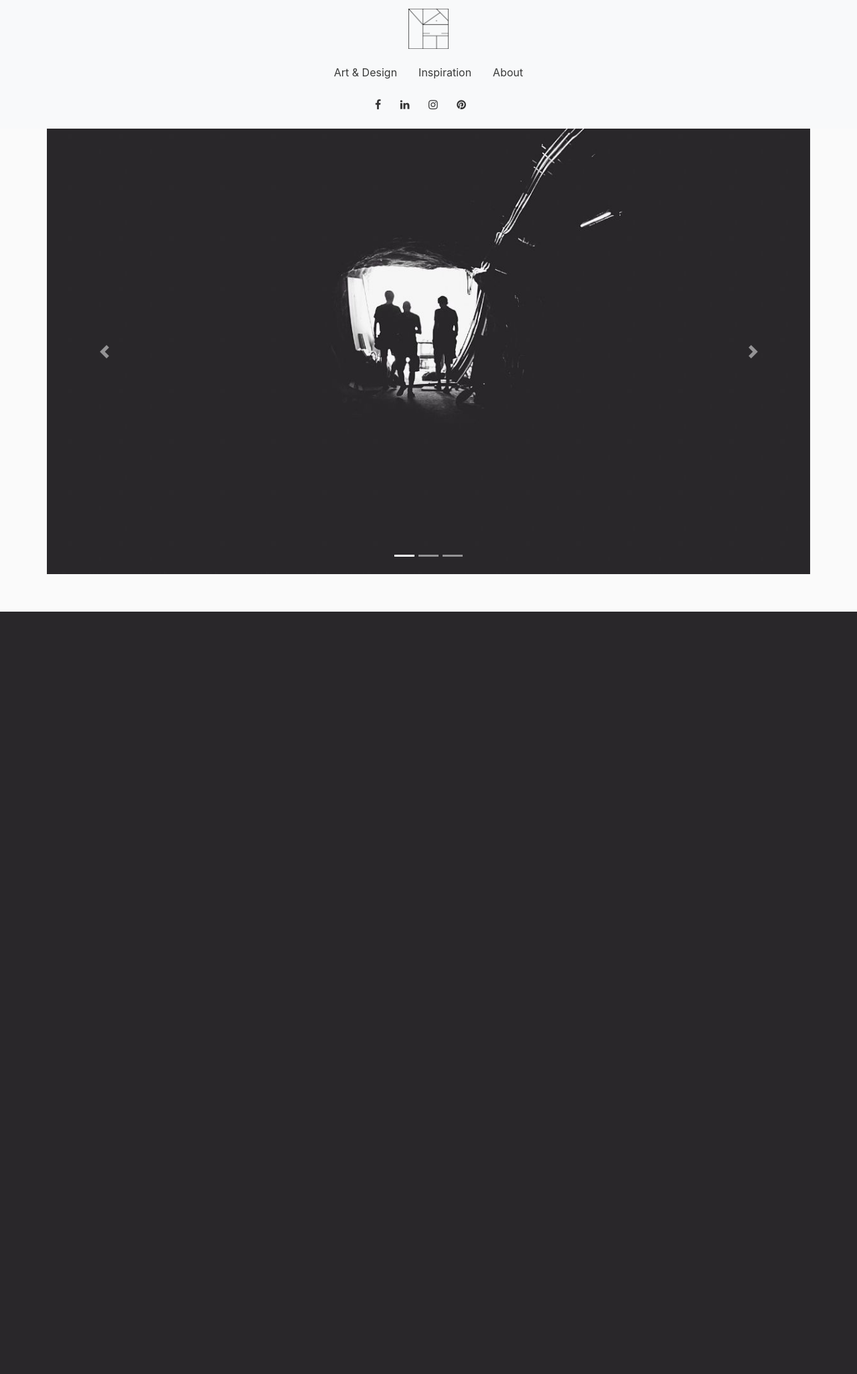
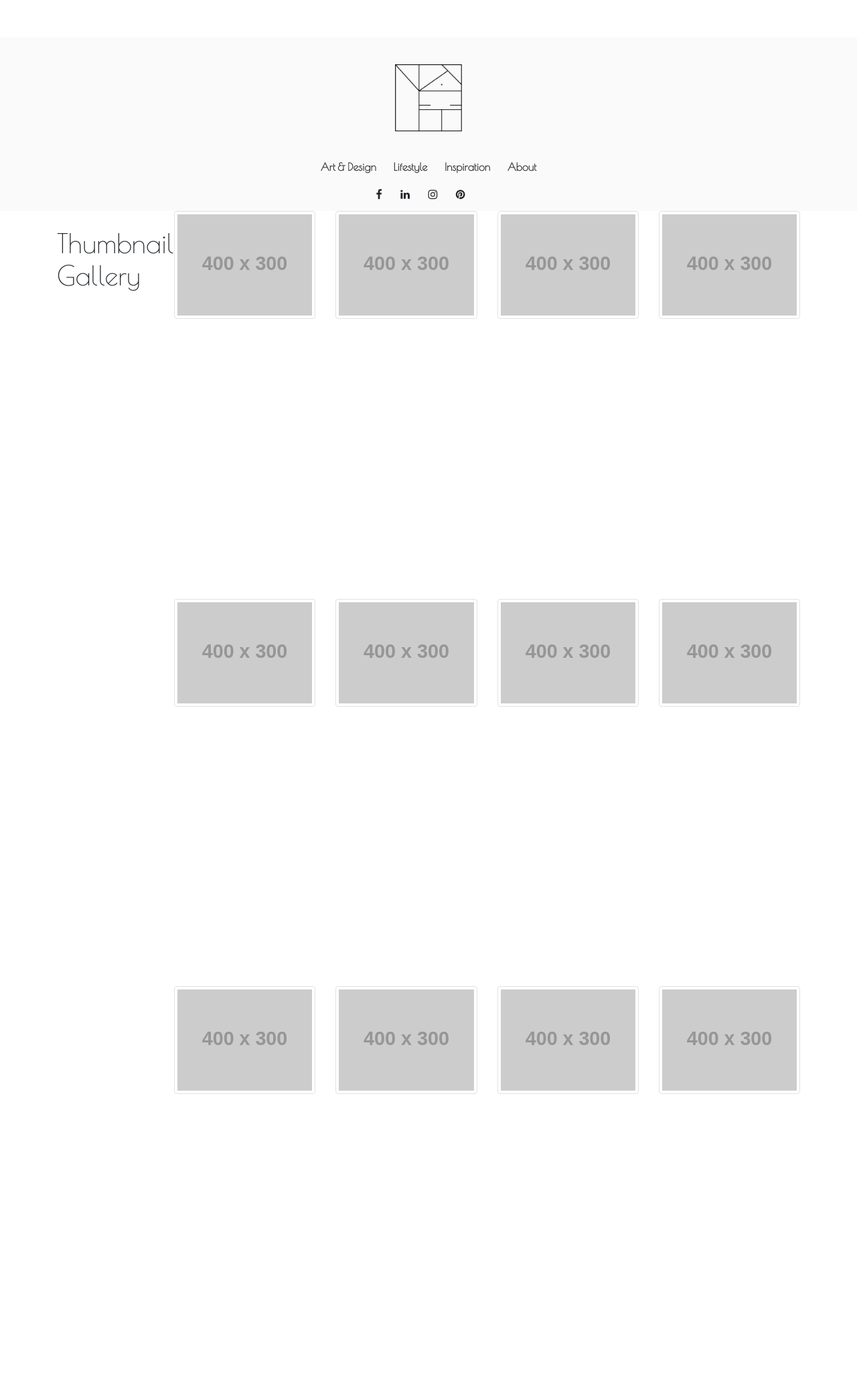
Before and after one commit to GennadiiTurutin/Nadia_blog, a Django app: page /Inspiration/ in a window 1280 px wide. Shown: the whole page at 67% size. Before the commit the page ends 913 px from the top, so only its background shows below. Run offline with Django 3.2, Linux system fonts and the light colour scheme; grey boxes labelled with a size stand in for pictures from a placeholder-image service; some libraries are stand-ins or nearby versions.

Commit message:
Work on style

```diff
--- a/blog/static/blog/main.css
+++ b/blog/static/blog/main.css
@@ -1,5 +1,5 @@
 body {
-  background: #fafafa;
+  background: white;
   color: #333333;
   margin-top: 5rem;
 }
@@ -13,7 +13,7 @@ ul {
 }
 
 .bg-steel {
-  background-color: #5f788a;
+  background-color: white;
 }
 
 .site-header .navbar-nav .nav-link {
--- a/blog/templates/blog/base.html
+++ b/blog/templates/blog/base.html
@@ -1,11 +1,53 @@
 <style>
+
+nav {
+	background-color: #fafafa;
+	margin-bottom: 0%;
+
+}
+
+.nav-item {
+    font-size: 1rem;
+    font-weight: bold;
+    padding: 0.3rem;
+  }
+
 .nav-link {
   color: #393A39;
 }
 .nav-link:hover {
   color: #8D928D;
 }
+
+.logo {
+  position: sticky;
+  display: flex;
+  justify-content: center;
+  background-color: #fafafa;
+}
+
+.logo img {
+	 margin-bottom: 20%;
+     margin-top: 40%;
+}
+
+* {
+    font-family: 'Poiret One', cursive;
+}
+
+.navbar-toggler {
+    position: relative;
+    width: 100%;
+    margin: 0 auto !important;
+}
+
+
+#socIcons {
+    transition: 10s; /* Transition effect when sliding down (and up) */
+}
+
 </style>
+
 
 {% load static %}
 <!DOCTYPE html>
@@ -16,29 +58,52 @@
 <meta name="viewport" content="width=device-width, initial-scale=1, shrink-to-fit=no">
 <!-- Bootstrap CSS -->
 <link rel="stylesheet" href="https://maxcdn.bootstrapcdn.com/bootstrap/4.0.0/css/bootstrap.min.css" integrity="sha384-Gn5384xqQ1aoWXA+058RXPxPg6fy4IWvTNh0E263XmFcJlSAwiGgFAW/dAiS6JXm" crossorigin="anonymous">
-<link rel="stylesheet" type="text/css" href="{% static 'blog/main.css' %}">
 <link rel="stylesheet" href="https://cdnjs.cloudflare.com/ajax/libs/font-awesome/4.7.0/css/font-awesome.min.css">
+<link href="https://fonts.googleapis.com/css?family=Poiret+One" rel="stylesheet">
+
 </head>
 
 <body>
-<header class="site-header">
 
-<nav class="navbar navbar-expand-md navbar-dark bg-steel fixed-top bg-light" style="position: absolute;">
-<a class="nav-item nav-link navbar-brand mx-md-auto mr-auto" href="/"><img src="/media/logo.png" width="60" alt="logo"></a>
-</nav>
 
-<nav class="navbar navbar-expand-md navbar-dark bg-steel fixed-top bg-light" style="position: relative;">
-<div class="d-md-flex d-block flex-row mx-md-auto mx-0">
+<div class="logo">
+	<a href="/">
+		<img src="/media/logo.png" width="100" alt="logo">
+	</a>
+</div>
+
+<nav class="navbar navbar-expand-md sticky-top">
+<button class="navbar-toggler navbar-toggler-right" type="button" data-toggle="collapse" data-target="#navbarResponsive" aria-controls="navbarResponsive" aria-expanded="false" aria-label="Toggle navigation" style="font-size: 20px;">
+MENU
+<i class="fa fa-bars"></i>
+</button>
+
+
+
+            <div class="collapse navbar-collapse" id="navbarResponsive">
+            <div class="container">
+            <div class="row">
+            <div class="col-lg-12 col-md-12 col-sm-12" style="text-align: center;">
+            <div class="container" style="display: block;">
+            <ul class="navbar-nav mx-md-auto mr-auto">
+                <li class="nav-item" >
                     <a class="nav-item nav-link" href="{% url 'blog-art_design' %}">Art & Design</a>
+                </li>
+                <li class="nav-item">
+                    <a class="nav-item nav-link" href="{% url 'blog-art_design' %}">Lifestyle</a>
+                </li>
+                <li class="nav-item">
                     <a class="nav-item nav-link" href="{% url 'blog-inspiration' %}">Inspiration</a>
+                </li>
+                <li class="nav-item">
                     <a class="nav-item nav-link" href="{% url 'blog-about' %}">About</a>
+                </li>
+            </ul>
             </div>
-</nav>
-
-<nav class="navbar navbar-expand-md navbar-dark bg-steel fixed-top bg-light" style="position: relative;">
-<div class=" d-md-flex d-block flex-row mx-md-auto mx-0">
+            <div class="col-lg-12 col-md-12 col-sm-12" id="socIcons" style="text-align: center;">
+            <ul class="navbar-nav mx-md-auto mr-auto"  style="display: inline-block;">
+            <li class="nav-item">
         	<!--Facebook -->
-<p>
             <a class="fb-ic"><i class="fa fa-facebook white-text mr-4"> </i></a>
             <!--Linkedin -->
             <a class="li-ic"><i class="fa fa-linkedin white-text mr-4"> </i></a>
@@ -46,11 +111,17 @@
             <a class="ins-ic"><i class="fa fa-instagram white-text mr-4"> </i></a>
             <!--Pinterest-->
             <a class="fb-ic"><i class="fa fa-pinterest white-text mr-4"> </i></a>
-</p>
+            </li>
+            </ul>
+            </div>
+
+            </div>
+            </div>
+            </div>
+
             </div>
 </nav>
 
-</header>
 
 {% block content %}{% endblock %}
 
@@ -58,6 +129,24 @@
 <script src="https://code.jquery.com/jquery-3.2.1.slim.min.js" integrity="sha384-KJ3o2DKtIkvYIK3UENzmM7KCkRr/rE9/Qpg6aAZGJwFDMVNA/GpGFF93hXpG5KkN" crossorigin="anonymous"></script>
 <script src="https://cdnjs.cloudflare.com/ajax/libs/popper.js/1.12.9/umd/popper.min.js" integrity="sha384-ApNbgh9B+Y1QKtv3Rn7W3mgPxhU9K/ScQsAP7hUibX39j7fakFPskvXusvfa0b4Q" crossorigin="anonymous"></script>
 <script src="https://maxcdn.bootstrapcdn.com/bootstrap/4.0.0/js/bootstrap.min.js" integrity="sha384-JZR6Spejh4U02d8jOt6vLEHfe/JQGiRRSQQxSfFWpi1MquVdAyjUar5+76PVCmYl" crossorigin="anonymous"></script>
+<script type="text/javascript">
+
+       $(document).ready(function(){
+            var banner = $("#socIcons");
+             var bannerStartHeight = $("#socIcons").height();
+            $(window).scroll(function(){
+                var scroll = $(window).scrollTop();
+                console.log("SCROLL: "+scroll)
+                console.log("BANNER HEIGHT:"+banner.height())
+                console.log("BANNER START HEIGHT: "+bannerStartHeight)
+                if (scroll >= bannerStartHeight){
+                    $("#socIcons").hide('slow');
+                } else {
+                    $("#socIcons").show('slow');
+                }
+            });
+    });
+</script>
 </body>
 
 {% include "blog/footer.html" %}
--- a/blog/templates/blog/inspiration.html
+++ b/blog/templates/blog/inspiration.html
@@ -1,36 +1,93 @@
+<style>
+body {
+  padding-top: 10px;
+}
+
+@media (min-width: 992px) {
+  body {
+    padding-top: 56px;
+  }
+}
+
+</style>
 {% extends "blog/base.html" %}
 {% block content %}
 
-  <div class="container">
-    <div class="row">
+
 
 {% load static %}
-<div id="carouselExampleIndicators" class="carousel slide" data-ride="carousel" data-interval="3000">
-  <ol class="carousel-indicators">
-    <li data-target="#carouselExampleIndicators" data-slide-to="0" class="active"></li>
-    <li data-target="#carouselExampleIndicators" data-slide-to="1"></li>
-    <li data-target="#carouselExampleIndicators" data-slide-to="2"></li>
-  </ol>
-  <div class="carousel-inner">
-    <div class="carousel-item active">
-      <img class="d-block w-100" src="/media/la.jpg" alt="First slide">
+
+
+    <div class="container">
+
+      <h1 class="my-4 text-center text-lg-left">Thumbnail Gallery</h1>
+
+      <div class="row text-center text-lg-left">
+
+        <div class="col-lg-3 col-md-4 col-xs-6">
+          <a href="#" class="d-block mb-4 h-100">
+            <img class="img-fluid img-thumbnail" src="http://placehold.it/400x300" alt="">
+          </a>
+        </div>
+        <div class="col-lg-3 col-md-4 col-xs-6">
+          <a href="#" class="d-block mb-4 h-100">
+            <img class="img-fluid img-thumbnail" src="http://placehold.it/400x300" alt="">
+          </a>
+        </div>
+        <div class="col-lg-3 col-md-4 col-xs-6">
+          <a href="#" class="d-block mb-4 h-100">
+            <img class="img-fluid img-thumbnail" src="http://placehold.it/400x300" alt="">
+          </a>
+        </div>
+        <div class="col-lg-3 col-md-4 col-xs-6">
+          <a href="#" class="d-block mb-4 h-100">
+            <img class="img-fluid img-thumbnail" src="http://placehold.it/400x300" alt="">
+          </a>
+        </div>
+        <div class="col-lg-3 col-md-4 col-xs-6">
+          <a href="#" class="d-block mb-4 h-100">
+            <img class="img-fluid img-thumbnail" src="http://placehold.it/400x300" alt="">
+          </a>
+        </div>
+        <div class="col-lg-3 col-md-4 col-xs-6">
+          <a href="#" class="d-block mb-4 h-100">
+            <img class="img-fluid img-thumbnail" src="http://placehold.it/400x300" alt="">
+          </a>
+        </div>
+        <div class="col-lg-3 col-md-4 col-xs-6">
+          <a href="#" class="d-block mb-4 h-100">
+            <img class="img-fluid img-thumbnail" src="http://placehold.it/400x300" alt="">
+          </a>
+        </div>
+        <div class="col-lg-3 col-md-4 col-xs-6">
+          <a href="#" class="d-block mb-4 h-100">
+            <img class="img-fluid img-thumbnail" src="http://placehold.it/400x300" alt="">
+          </a>
+        </div>
+        <div class="col-lg-3 col-md-4 col-xs-6">
+          <a href="#" class="d-block mb-4 h-100">
+            <img class="img-fluid img-thumbnail" src="http://placehold.it/400x300" alt="">
+          </a>
+        </div>
+        <div class="col-lg-3 col-md-4 col-xs-6">
+          <a href="#" class="d-block mb-4 h-100">
+            <img class="img-fluid img-thumbnail" src="http://placehold.it/400x300" alt="">
+          </a>
+        </div>
+        <div class="col-lg-3 col-md-4 col-xs-6">
+          <a href="#" class="d-block mb-4 h-100">
+            <img class="img-fluid img-thumbnail" src="http://placehold.it/400x300" alt="">
+          </a>
+        </div>
+        <div class="col-lg-3 col-md-4 col-xs-6">
+          <a href="#" class="d-block mb-4 h-100">
+            <img class="img-fluid img-thumbnail" src="http://placehold.it/400x300" alt="">
+          </a>
+        </div>
+      </div>
+
     </div>
-    <div class="carousel-item">
-      <img class="d-block w-100" src="/media/chicago.jpg" alt="Second slide">
-    </div>
-    <div class="carousel-item">
-      <img class="d-block w-100" src="/media/ny.jpg" alt="Third slide">
-    </div>
-  </div>
-  <a class="carousel-control-prev" href="#carouselExampleIndicators" role="button" data-slide="prev">
-    <span class="carousel-control-prev-icon" aria-hidden="true"></span>
-    <span class="sr-only">Previous</span>
-  </a>
-  <a class="carousel-control-next" href="#carouselExampleIndicators" role="button" data-slide="next">
-    <span class="carousel-control-next-icon" aria-hidden="true"></span>
-    <span class="sr-only">Next</span>
-  </a>
-</div>
+    <!-- /.container -->
 
 {% endblock content %}
 
```
Also changed, not shown: blog/templates/blog/art_design.html (+11 -2 lines), blog/templates/blog/post_detail.html (+4 -9 lines). Lines whose indentation alone changed are shown as unchanged.
